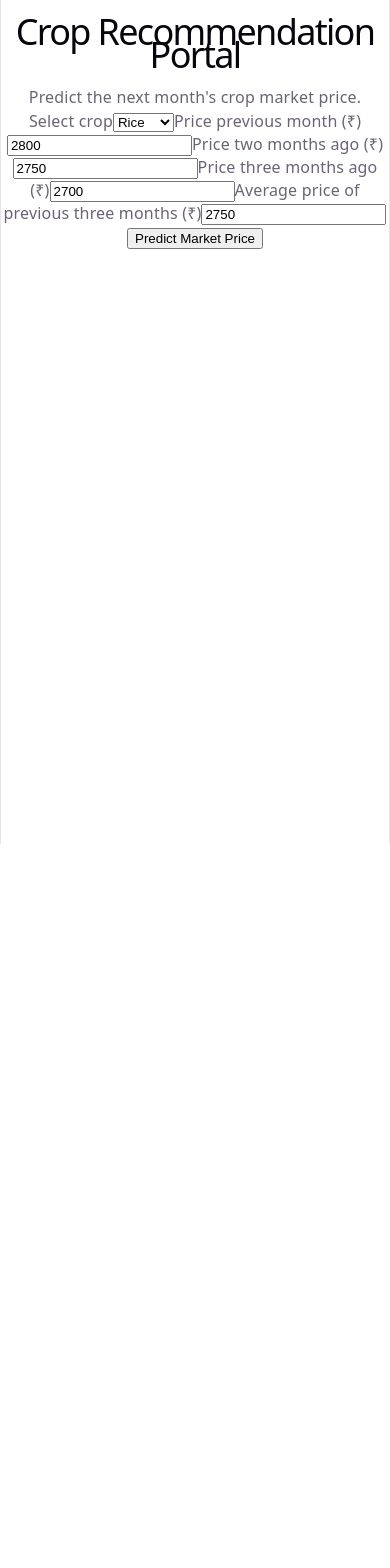
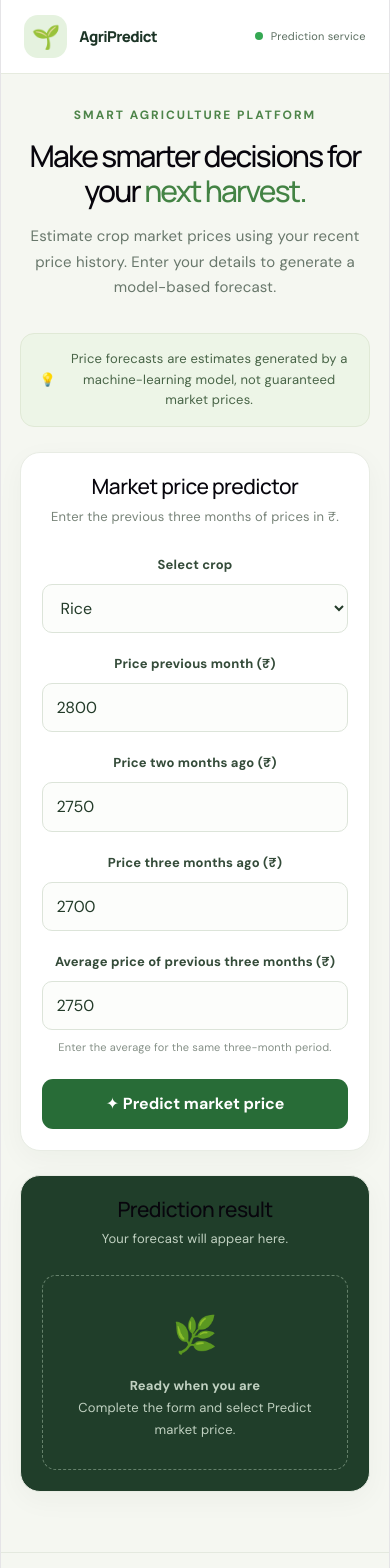
Before and after one commit to Sanketbacchanna/Crop-Yield-Market-Price-Prediction-System, a React (Vite) app in the folder frontend/: page / in a window 390 px wide. Shown: the top 1568 px of the page. Before the commit the page ends 844 px from the top, so only its background shows below. Built offline with nearby package versions, Linux system fonts and the light colour scheme.

Commit message:
Frontend setup

```diff
--- a/frontend/src/App.css
+++ b/frontend/src/App.css
@@ -1,184 +1,384 @@
-.counter {
-  font-size: 16px;
-  padding: 5px 10px;
-  border-radius: 5px;
-  color: var(--accent);
-  background: var(--accent-bg);
-  border: 2px solid transparent;
-  transition: border-color 0.3s;
-  margin-bottom: 24px;
 
-  &:hover {
-    border-color: var(--accent-border);
-  }
-  &:focus-visible {
-    outline: 2px solid var(--accent);
-    outline-offset: 2px;
-  }
+@import url("https://fonts.googleapis.com/css2?family=DM+Sans:wght@400;500;600;700&family=Manrope:wght@400;500;600;700;800&display=swap");
+
+:root {
+  font-family: "DM Sans", sans-serif;
+  color: #1d3527;
+  background: #f5f7f1;
+  font-synthesis: none;
+  text-rendering: optimizeLegibility;
+  -webkit-font-smoothing: antialiased;
+  -moz-osx-font-smoothing: grayscale;
+  font-optical-sizing: auto;
+}
+
+* {
+  box-sizing: border-box;
+}
+
+body {
+  margin: 0;
+  min-width: 320px;
+  min-height: 100vh;
+}
+
+button,
+input,
+select {
+  font: inherit;
+}
+
+button {
+  cursor: pointer;
+}
+
+.app-shell {
+  min-height: 100vh;
+}
+
+.topbar {
+  display: flex;
+  align-items: center;
+  justify-content: space-between;
+  gap: 20px;
+  padding: 18px 7%;
+  background: #fff;
+  border-bottom: 1px solid #e6ebdf;
+}
+
+.brand {
+  display: flex;
+  align-items: center;
+  gap: 12px;
+  font-family: "Manrope", sans-serif;
+  font-size: 19px;
+  font-weight: 800;
+  letter-spacing: -0.6px;
+}
+
+.brand-icon {
+  display: grid;
+  place-items: center;
+  width: 43px;
+  height: 43px;
+  border-radius: 14px;
+  background: #e5f2df;
+  font-size: 23px;
+}
+
+.topbar-status {
+  display: flex;
+  align-items: center;
+  gap: 8px;
+  color: #5b6e60;
+  font-size: 13px;
+}
+
+.status-dot {
+  width: 8px;
+  height: 8px;
+  border-radius: 50%;
+  background: #35a853;
+}
+
+.dashboard {
+  width: min(1100px, 88%);
+  margin: 0 auto;
+  padding: 45px 0 60px;
+}
+
+.eyebrow {
+  margin: 0 0 12px;
+  color: #4d8449;
+  font-size: 12px;
+  font-weight: 700;
+  letter-spacing: 2px;
+  text-transform: uppercase;
 }
 
 .hero {
-  position: relative;
+  display: flex;
+  align-items: center;
+  justify-content: space-between;
+  gap: 28px;
+  margin-bottom: 32px;
+}
 
-  .base,
-  .framework,
-  .vite {
-    inset-inline: 0;
-    margin: 0 auto;
+.hero h1 {
+  max-width: 650px;
+  margin: 0;
+  font-family: "Manrope", sans-serif;
+  font-size: clamp(30px, 4vw, 46px);
+  line-height: 1.15;
+  letter-spacing: -1.8px;
+}
+
+.hero h1 span {
+  color: #438344;
+}
+
+.hero-description {
+  max-width: 590px;
+  margin: 16px 0 0;
+  color: #68776b;
+  font-size: 15px;
+  line-height: 1.7;
+}
+
+.hero-art {
+  display: grid;
+  place-items: center;
+  flex-shrink: 0;
+  width: 125px;
+  height: 125px;
+  border-radius: 35px;
+  background: #e5f0d9;
+  font-size: 66px;
+  transform: rotate(3deg);
+}
+
+.info-strip {
+  display: flex;
+  align-items: center;
+  gap: 12px;
+  padding: 15px 18px;
+  margin-bottom: 25px;
+  border: 1px solid #e0e9d6;
+  border-radius: 14px;
+  background: #edf5e7;
+  color: #486447;
+  font-size: 13px;
+  line-height: 1.6;
+}
+
+.content-grid {
+  display: grid;
+  grid-template-columns: minmax(0, 1.15fr) minmax(280px, 0.85fr);
+  gap: 24px;
+  align-items: start;
+}
+
+.panel {
+  padding: 27px;
+  border: 1px solid #e8ece4;
+  border-radius: 20px;
+  background: #fff;
+  box-shadow: 0 8px 28px rgb(32 55 30 / 4%);
+}
+
+.panel-heading {
+  margin-bottom: 25px;
+}
+
+.panel-heading h2 {
+  margin: 0;
+  font-family: "Manrope", sans-serif;
+  font-size: 21px;
+  letter-spacing: -0.5px;
+}
+
+.panel-heading p {
+  margin: 8px 0 0;
+  color: #788479;
+  font-size: 13px;
+  line-height: 1.6;
+}
+
+.form-field {
+  margin-bottom: 19px;
+}
+
+.form-field label {
+  display: block;
+  margin-bottom: 8px;
+  color: #344b39;
+  font-size: 13px;
+  font-weight: 700;
+}
+
+.form-field input,
+.form-field select {
+  width: 100%;
+  min-height: 47px;
+  padding: 12px 13px;
+  border: 1px solid #dce4d9;
+  border-radius: 10px;
+  outline: none;
+  background: #fcfdfb;
+  color: #233b29;
+  transition: border-color 0.2s, box-shadow 0.2s;
+}
+
+.form-field input:focus,
+.form-field select:focus {
+  border-color: #579750;
+  box-shadow: 0 0 0 3px rgb(87 151 80 / 13%);
+}
+
+.field-help {
+  display: block;
+  margin-top: 6px;
+  color: #859087;
+  font-size: 11px;
+}
+
+.predict-button {
+  display: flex;
+  align-items: center;
+  justify-content: center;
+  gap: 10px;
+  width: 100%;
+  min-height: 50px;
+  margin-top: 7px;
+  border: 0;
+  border-radius: 11px;
+  background: #286c37;
+  color: #fff;
+  font-weight: 700;
+  transition: background 0.2s, transform 0.2s;
+}
+
+.predict-button:hover:not(:disabled) {
+  background: #20582d;
+  transform: translateY(-1px);
+}
+
+.predict-button:disabled {
+  cursor: wait;
+  opacity: 0.7;
+}
+
+.result-panel {
+  min-height: 300px;
+  overflow: hidden;
+  background: #203e2a;
+  color: #fff;
+}
+
+.result-panel .panel-heading p {
+  color: #c0d1c1;
+}
+
+.result-placeholder {
+  display: grid;
+  place-items: center;
+  min-height: 195px;
+  padding: 20px;
+  border: 1px dashed #65816b;
+  border-radius: 14px;
+  text-align: center;
+  color: #c0d1c1;
+  font-size: 13px;
+  line-height: 1.7;
+}
+
+.result-placeholder span {
+  display: block;
+  margin-bottom: 10px;
+  font-size: 36px;
+}
+
+.result-value-label {
+  margin: 0;
+  color: #c0d1c1;
+  font-size: 13px;
+}
+
+.result-value {
+  margin: 8px 0;
+  font-family: "Manrope", sans-serif;
+  font-size: clamp(34px, 4vw, 43px);
+  font-weight: 800;
+  letter-spacing: -1px;
+}
+
+.result-crop {
+  display: inline-block;
+  padding: 6px 10px;
+  border-radius: 20px;
+  background: #36583e;
+  color: #e0f1dd;
+  font-size: 12px;
+}
+
+.result-details {
+  display: grid;
+  gap: 0;
+  margin-top: 22px;
+  border-top: 1px solid #45644a;
+}
+
+.result-detail {
+  display: flex;
+  justify-content: space-between;
+  gap: 12px;
+  padding: 13px 0;
+  border-bottom: 1px solid #45644a;
+  font-size: 12px;
+}
+
+.result-detail span:first-child {
+  color: #c0d1c1;
+}
+
+.result-detail span:last-child {
+  text-align: right;
+  overflow-wrap: anywhere;
+}
+
+.error-message {
+  margin-top: 16px;
+  padding: 12px;
+  border-radius: 10px;
+  background: #fff0ed;
+  color: #9a3324;
+  font-size: 13px;
+  line-height: 1.6;
+  overflow-wrap: anywhere;
+}
+
+.disclaimer {
+  margin-top: 20px;
+  color: #bdcfc0;
+  font-size: 11px;
+  line-height: 1.6;
+}
+
+.footer {
+  padding: 20px;
+  border-top: 1px solid #e4e9df;
+  color: #788479;
+  text-align: center;
+  font-size: 12px;
+}
+
+@media (max-width: 760px) {
+  .topbar {
+    padding: 15px 6%;
   }
 
-  .base {
-    width: 170px;
-    position: relative;
-    z-index: 0;
+  .brand {
+    font-size: 15px;
   }
 
-  .framework,
-  .vite {
-    position: absolute;
+  .topbar-status {
+    font-size: 11px;
   }
 
-  .framework {
-    z-index: 1;
-    top: 34px;
-    height: 28px;
-    transform: perspective(2000px) rotateZ(300deg) rotateX(44deg) rotateY(39deg)
-      scale(1.4);
+  .dashboard {
+    width: 90%;
+    padding-top: 30px;
   }
 
-  .vite {
-    z-index: 0;
-    top: 107px;
-    height: 26px;
-    width: auto;
-    transform: perspective(2000px) rotateZ(300deg) rotateX(40deg) rotateY(39deg)
-      scale(0.8);
+  .hero-art {
+    display: none;
+  }
+
+  .content-grid {
+    grid-template-columns: 1fr;
+  }
+
+  .panel {
+    padding: 21px;
   }
 }
-
-#center {
-  display: flex;
-  flex-direction: column;
-  gap: 25px;
-  place-content: center;
-  place-items: center;
-  flex-grow: 1;
-
-  @media (max-width: 1024px) {
-    padding: 32px 20px 24px;
-    gap: 18px;
-  }
-}
-
-#next-steps {
-  display: flex;
-  border-top: 1px solid var(--border);
-  text-align: left;
-
-  & > div {
-    flex: 1 1 0;
-    padding: 32px;
-    @media (max-width: 1024px) {
-      padding: 24px 20px;
-    }
-  }
-
-  .icon {
-    margin-bottom: 16px;
-    width: 22px;
-    height: 22px;
-  }
-
-  @media (max-width: 1024px) {
-    flex-direction: column;
-    text-align: center;
-  }
-}
-
-#docs {
-  border-right: 1px solid var(--border);
-
-  @media (max-width: 1024px) {
-    border-right: none;
-    border-bottom: 1px solid var(--border);
-  }
-}
-
-#next-steps ul {
-  list-style: none;
-  padding: 0;
-  display: flex;
-  gap: 8px;
-  margin: 32px 0 0;
-
-  .logo {
-    height: 18px;
-  }
-
-  a {
-    color: var(--text-h);
-    font-size: 16px;
-    border-radius: 6px;
-    background: var(--social-bg);
-    display: flex;
-    padding: 6px 12px;
-    align-items: center;
-    gap: 8px;
-    text-decoration: none;
-    transition: box-shadow 0.3s;
-
-    &:hover {
-      box-shadow: var(--shadow);
-    }
-    .button-icon {
-      height: 18px;
-      width: 18px;
-    }
-  }
-
-  @media (max-width: 1024px) {
-    margin-top: 20px;
-    flex-wrap: wrap;
-    justify-content: center;
-
-    li {
-      flex: 1 1 calc(50% - 8px);
-    }
-
-    a {
-      width: 100%;
-      justify-content: center;
-      box-sizing: border-box;
-    }
-  }
-}
-
-#spacer {
-  height: 88px;
-  border-top: 1px solid var(--border);
-  @media (max-width: 1024px) {
-    height: 48px;
-  }
-}
-
-.ticks {
-  position: relative;
-  width: 100%;
-
-  &::before,
-  &::after {
-    content: '';
-    position: absolute;
-    top: -4.5px;
-    border: 5px solid transparent;
-  }
-
-  &::before {
-    left: 0;
-    border-left-color: var(--border);
-  }
-  &::after {
-    right: 0;
-    border-right-color: var(--border);
-  }
-}
--- a/frontend/src/App.jsx
+++ b/frontend/src/App.jsx
@@ -1,5 +1,6 @@
 
 import { useState } from "react";
+import "./App.css";
 
 function App() {
   const [cropId, setCropId] = useState("1");
@@ -15,10 +16,7 @@ function App() {
   const [loading, setLoading] = useState(false);
 
   function handlePriceChange(event) {
-    setPrices({
-      ...prices,
-      [event.target.name]: event.target.value,
-    });
+    setPrices({ ...prices, [event.target.name]: event.target.value });
   }
 
   async function handleSubmit(event) {
@@ -61,11 +59,50 @@ function App() {
   }
 
   return (
-    <main>
-      <h1>Crop Recommendation Portal</h1>
-      <p>Predict the next month's crop market price.</p>
+    <div className="app-shell">
+      <header className="topbar">
+        <div className="brand">
+          <div className="brand-icon">🌱</div>
+          <span>AgriPredict</span>
+        </div>
+        <div className="topbar-status">
+          <span className="status-dot" />
+          Prediction service
+        </div>
+      </header>
+
+      <main className="dashboard">
+        <section className="hero">
+          <div>
+            <p className="eyebrow">SMART AGRICULTURE PLATFORM</p>
+            <h1>
+              Make smarter decisions for your <span>next harvest.</span>
+            </h1>
+            <p className="hero-description">
+              Estimate crop market prices using your recent price history.
+              Enter your details to generate a model-based forecast.
+            </p>
+          </div>
+          <div className="hero-art" aria-hidden="true">🌾</div>
+        </section>
+
+        <div className="info-strip">
+          <span>💡</span>
+          <span>
+            Price forecasts are estimates generated by a machine-learning
+            model, not guaranteed market prices.
+          </span>
+        </div>
+
+        <div className="content-grid">
+          <section className="panel">
+            <div className="panel-heading">
+              <h2>Market price predictor</h2>
+              <p>Enter the previous three months of prices in ₹.</p>
+            </div>
 
             <form onSubmit={handleSubmit}>
+              <div className="form-field">
                 <label htmlFor="crop">Select crop</label>
                 <select
                   id="crop"
@@ -76,7 +113,9 @@ function App() {
                   <option value="2">Wheat</option>
                   <option value="3">Maize</option>
                 </select>
+              </div>
 
+              <div className="form-field">
                 <label htmlFor="previousMonth">Price previous month (₹)</label>
                 <input
                   id="previousMonth"
@@ -88,10 +127,10 @@ function App() {
                   onChange={handlePriceChange}
                   required
                 />
+              </div>
 
-        <label htmlFor="previousTwoMonths">
-          Price two months ago (₹)
-        </label>
+              <div className="form-field">
+                <label htmlFor="previousTwoMonths">Price two months ago (₹)</label>
                 <input
                   id="previousTwoMonths"
                   name="previousTwoMonths"
@@ -102,10 +141,10 @@ function App() {
                   onChange={handlePriceChange}
                   required
                 />
+              </div>
 
-        <label htmlFor="previousThreeMonths">
-          Price three months ago (₹)
-        </label>
+              <div className="form-field">
+                <label htmlFor="previousThreeMonths">Price three months ago (₹)</label>
                 <input
                   id="previousThreeMonths"
                   name="previousThreeMonths"
@@ -116,7 +155,9 @@ function App() {
                   onChange={handlePriceChange}
                   required
                 />
+              </div>
 
+              <div className="form-field">
                 <label htmlFor="averagePrice">
                   Average price of previous three months (₹)
                 </label>
@@ -130,28 +171,72 @@ function App() {
                   onChange={handlePriceChange}
                   required
                 />
+                <span className="field-help">
+                  Enter the average for the same three-month period.
+                </span>
+              </div>
 
-        <button type="submit" disabled={loading}>
-          {loading ? "Predicting..." : "Predict Market Price"}
+              <button className="predict-button" type="submit" disabled={loading}>
+                {loading ? "Generating forecast..." : "✦ Predict market price"}
               </button>
             </form>
 
-      {error && <p role="alert">Error: {error}</p>}
+            {error && <div className="error-message" role="alert">{error}</div>}
+          </section>
 
-      {result && (
-        <section>
-          <h2>Prediction Result</h2>
-          <p>Crop: {result.crop}</p>
-          <p>
-            Predicted price: ₹
-            {Number(result.forecast_price).toFixed(2)}
+          <section className="panel result-panel" aria-live="polite">
+            <div className="panel-heading">
+              <h2>Prediction result</h2>
+              <p>Your forecast will appear here.</p>
+            </div>
+
+            {!result ? (
+              <div className="result-placeholder">
+                <div>
+                  <span>🌿</span>
+                  <strong>Ready when you are</strong>
+                  <div>Complete the form and select Predict market price.</div>
+                </div>
+              </div>
+            ) : (
+              <>
+                <p className="result-value-label">Estimated next-month price</p>
+                <div className="result-value">
+                  ₹{Number(result.forecast_price).toLocaleString("en-IN", {
+                    minimumFractionDigits: 2,
+                    maximumFractionDigits: 2,
+                  })}
+                </div>
+                <span className="result-crop">{result.crop}</span>
+
+                <div className="result-details">
+                  <div className="result-detail">
+                    <span>Forecast date</span>
+                    <span>{result.forecast_date}</span>
+                  </div>
+                  <div className="result-detail">
+                    <span>ML model</span>
+                    <span>{result.model_used}</span>
+                  </div>
+                  <div className="result-detail">
+                    <span>Status</span>
+                    <span>Saved successfully</span>
+                  </div>
+                </div>
+
+                <p className="disclaimer">
+                  This is a model estimate, not a guaranteed selling price.
                 </p>
-          <p>Forecast date: {result.forecast_date}</p>
-          <p>Model: {result.model_used}</p>
-          <p>{result.message}</p>
+              </>
+            )}
           </section>
-      )}
+        </div>
       </main>
+
+      <footer className="footer">
+        AgriPredict · Crop market price forecasting
+      </footer>
+    </div>
   );
 }
 
```
Lines whose indentation alone changed are shown as unchanged.
